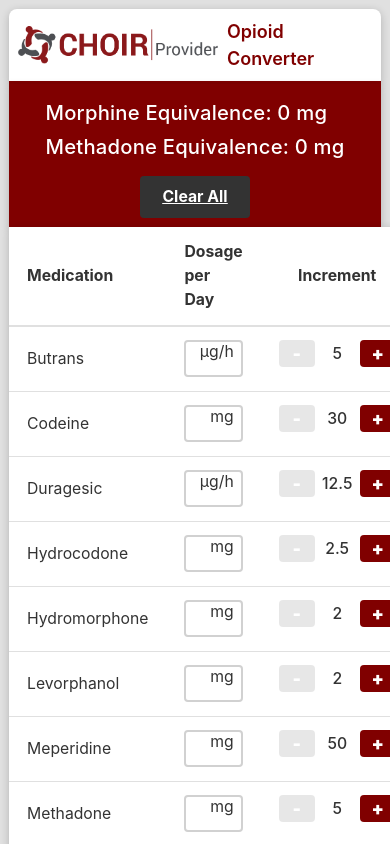
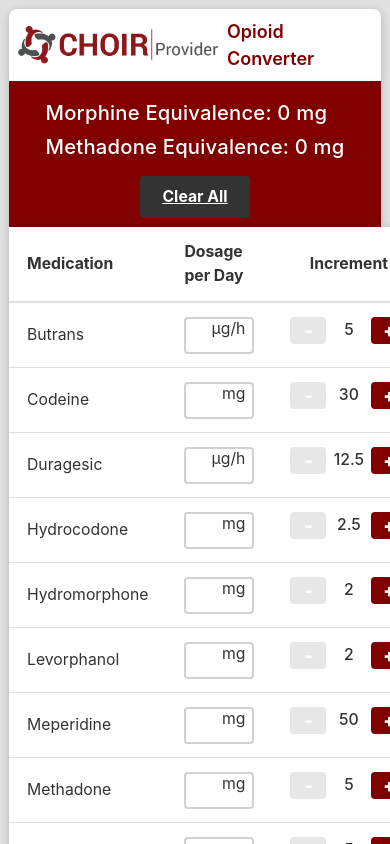
Before and after one commit to cooperability/NextTS-Portfolio, a Next.js app: page /opioid-converter in a window 390 px wide. Shown: the top 844 px of the page. Built offline with nearby package versions, Linux system fonts and the light colour scheme.

Commit message:
Final OC MobileCompatibility tweaks

```diff
--- a/components/opioid-converter/OpioidConverter.module.css
+++ b/components/opioid-converter/OpioidConverter.module.css
@@ -67,6 +67,8 @@
   align-items: stretch;
   @media (max-width: 768px) {
     font-size: 0.875rem;
+    grid-template-columns: 35% 35% 30%;
+    gap: 0.25rem;
   }
 }
 
@@ -145,7 +147,9 @@
   background-color: white;
   transition: all 0.2s ease;
   @media (max-width: 768px) {
-    padding: 0.25rem 2rem 0.25rem 0.25rem;
+    width: 100%;
+    min-width: 70px;
+    padding: 0.25rem;
     font-size: 16px;
   }
 }
@@ -225,3 +229,11 @@
 .clearAll:hover {
   background-color: #1a1a1a !important;
 }
+
+.headerCell {
+  @media (max-width: 768px) {
+    white-space: normal;
+    line-height: 1.2;
+    padding: 0.25rem;
+  }
+}
```
